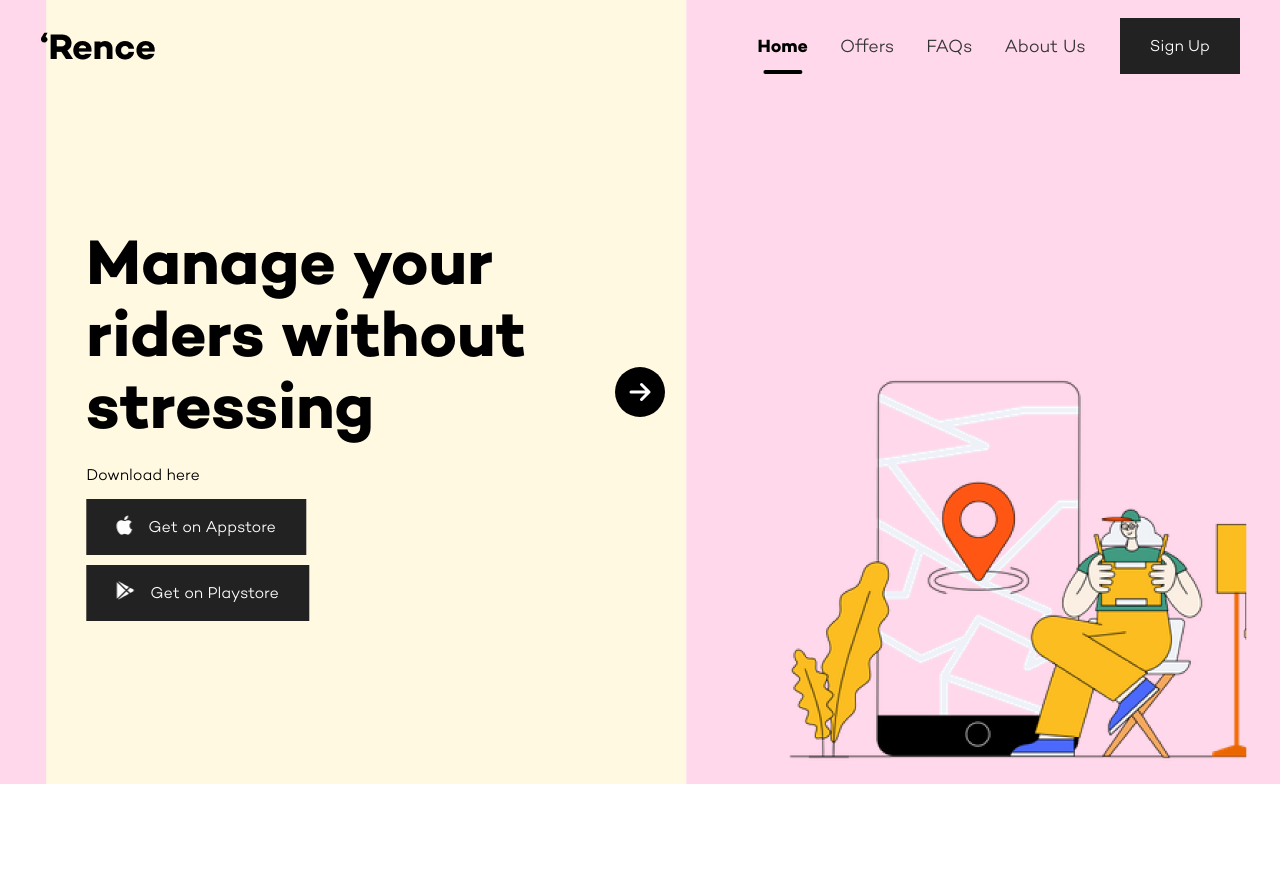
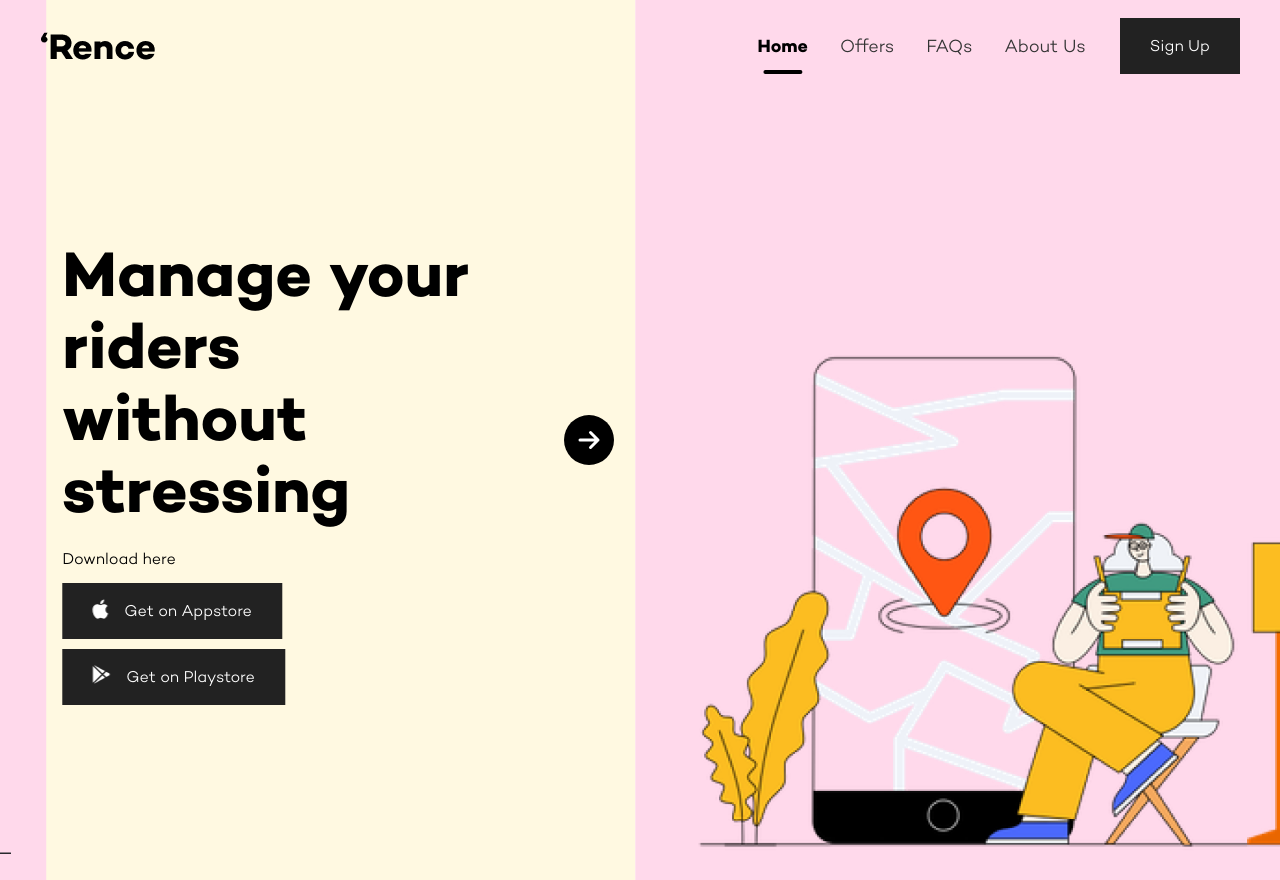
Before and after one commit to Pherizee/Rence_done, a React (Vite) app: page / in a window 1280 px wide. Before the commit the page ends 800 px from the top, so only its background shows below. Built offline with nearby package versions, Linux system fonts and the light colour scheme.

Commit message:
feat: adjust alignment of slider

```diff
--- a/src/components/styled/Button.jsx
+++ b/src/components/styled/Button.jsx
@@ -110,7 +110,7 @@ export const IconBtn = styled.button`
 
 export const SliderArrow = styled.button`
   position: absolute;
-  left: 50%;
+  left: 46%;
   top: 50%;
   display: grid;
   place-items: center;
@@ -130,6 +130,7 @@ export const SliderArrow = styled.button`
   @media only screen and (max-width: 50em) {
     width: 40px;
     top: 68%;
+    left: 50%;
 
     svg {
       font-size: 24px;
--- a/src/pages/home/components/Slide.js
+++ b/src/pages/home/components/Slide.js
@@ -1,7 +1,7 @@
 import styled from "styled-components";
 
 const Slide = styled.div`
-  height: 98vh;
+  height: 110vh;
 
   .slide-container {
     display: flex;
@@ -9,8 +9,15 @@ const Slide = styled.div`
 
     & > div {
       position: relative;
-      width: 50%;
       height: 100%;
+    }
+
+    & .message {
+      width: 46%;
+    }
+
+    & .image {
+      width: 54%;
     }
   }
 
@@ -21,7 +28,7 @@ const Slide = styled.div`
       position: absolute;
       left: 50%;
       bottom: 0;
-      width: 75%;
+      width: 90%;
       transform: translateX(-50%);
     }
   }
@@ -56,12 +63,15 @@ const Slide = styled.div`
   }
 
   @media only screen and (max-width: 50em) {
+    height: 100vh;
+
     .slide-container {
       flex-direction: column;
 
-      & > div {
+      & .message,
+      & .image {
         width: 100%;
-        height: 60vh;
+        height: 50%;
       }
 
       .message {
@@ -74,7 +84,7 @@ const Slide = styled.div`
 
       .slide-heading {
         position: absolute;
-        top: 8%;
+        top: 9%;
         left: 50%;
         width: 10ch;
         text-align: center;
```
